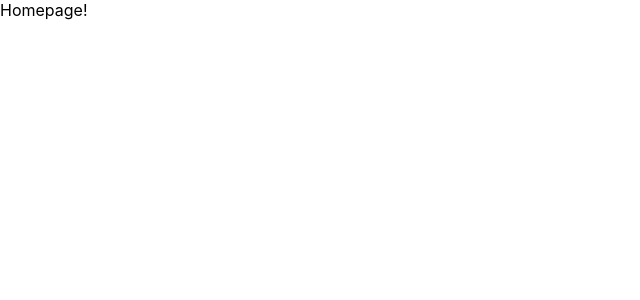
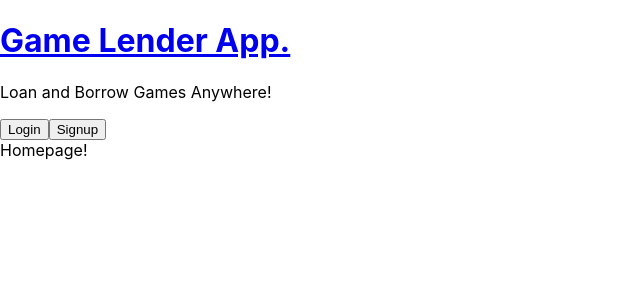
Before and after one commit to RyanMcd29/gameshare, a React (Create React App) app in the folder client/: page / in a window 1280 px wide. Shown: the top 300 px of the page, without its empty margins (0-640 px from the left). Built offline with nearby package versions, Linux system fonts and the light colour scheme.

Commit message:
Addition of some pages, header and a partial Navbar. Will add more later-on. Logout functionality also working with some minor issues, failing to update page route when logging out from inbox view

```diff
--- a/client/src/App.js
+++ b/client/src/App.js
@@ -4,13 +4,16 @@ import { BrowserRouter as Router, Routes, Route } from 'react-router-dom';
 import { setContext } from '@apollo/client/link/context';
 
 import './App.css';
-import SearchContainer from './components/searchContainer';
 
-// Pages
+// Components
+import Header from './components/Header';
+import Footer from './components/Footer';
+
+// Components - Pages
+import Login from './pages/Login';
+import Signup from './pages/Signup';
 import Home from './pages/Home';
-import Login from './pages/Login';
-// import Header from './pages/Header';
-// import Footer from './pages/Footer';
+import Inbox from './pages/Inbox';
 
 const httpLink = createHttpLink({
   uri: '/graphql',
@@ -37,18 +40,35 @@ const client = new ApolloClient({
 
 
 function App() {
+
   return (
     <ApolloProvider client={client}>
       <Router>
 
             <Routes>
+            <Route
+                path="/"
+                element={
+                <div>
+                  <Header />
+                  <Home />
+                </div>}
+              />
               <Route
                 path="/login"
                 element={<Login />}
               />
               <Route
-                path="/"
-                element={<Home />}
+                path="/signup"
+                element={<Signup />}
+              />
+              <Route
+                path="/inbox"
+                element={
+                <div>
+                  <Header />
+                  <Inbox />
+                </div>}
               />
             </Routes>
 
--- a/client/src/components/Header.js
+++ b/client/src/components/Header.js
@@ -0,0 +1,54 @@
+import React from 'react';
+import { Link } from 'react-router-dom';
+
+import Auth from '../utils/auth';
+
+const Header = () => {
+
+    const logout = (event) => {
+        // event.preventDefault();
+        Auth.logout();
+      };
+
+      return (
+        <header>
+          <div>
+            <div>
+              <Link to="/">
+                <h1>Game Lender App.</h1>
+              </Link>
+              <p className="m-0">Loan and Borrow Games Anywhere!</p>
+            </div>
+            <div>
+              {Auth.loggedIn() ? (
+                <>
+                  {/* <Link to="...">
+                    {Auth.getProfile().data.username}'s profile
+                  </Link> */}
+                  <Link to="/inbox">
+                    <button>Inbox</button>
+                  </Link>
+                  <Link to="/login">
+                    <button onClick={logout}>Logout</button>
+                  </Link>
+
+
+                </>
+              ) : (
+                <>
+                  <Link to="/login">
+                    <button>Login</button>
+                  </Link>
+                  <Link to="/signup">
+                    <button>Signup</button>
+                  </Link>
+                </>
+              )}
+            </div>
+          </div>
+        </header>
+      );
+
+};
+
+export default Header;
--- /dev/null
+++ b/client/src/pages/Inbox.js
@@ -0,0 +1,11 @@
+import React from 'react';
+
+const Inbox = () => {
+
+    return (
+        <div>Inbox Page!</div>
+    );
+
+};
+
+export default Inbox;
--- a/client/src/pages/signUp.js
+++ b/client/src/pages/signUp.js
@@ -0,0 +1,11 @@
+import React from 'react';
+
+const Signup = () => {
+
+    return (
+        <div>Signup Page!</div>
+    );
+
+};
+
+export default Signup;
```
Also changed, not shown: client/src/components/NavBar.js (deleted).
